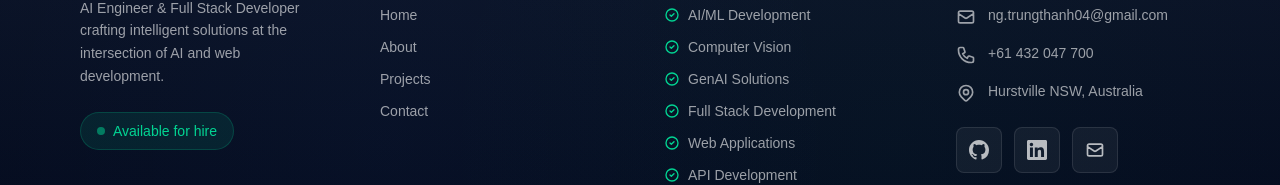
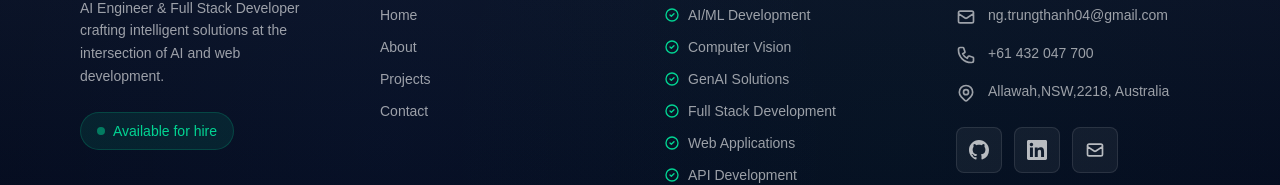
Before and after one commit to JimmyNguyen09-AI/My-Portfolio-Lastest-Version, a Next.js app: page / in a window 1280 px wide. Shown: the part 6344-6529 px from the top of the page. Built offline with nearby package versions, Linux system fonts and the light colour scheme; no server answers.

Commit message:
Update Footer.tsx

```diff
--- a/app/components/Footer.tsx
+++ b/app/components/Footer.tsx
@@ -144,7 +144,7 @@ export default function Footer() {
                                         <path strokeLinecap="round" strokeLinejoin="round" strokeWidth={2} d="M17.657 16.657L13.414 20.9a1.998 1.998 0 01-2.827 0l-4.244-4.243a8 8 0 1111.314 0z" />
                                         <path strokeLinecap="round" strokeLinejoin="round" strokeWidth={2} d="M15 11a3 3 0 11-6 0 3 3 0 016 0z" />
                                     </svg>
-                                    <span>Hurstville NSW, Australia</span>
+                                    <span>Allawah,NSW,2218, Australia</span>
                                 </div>
                             </div>
 
```
